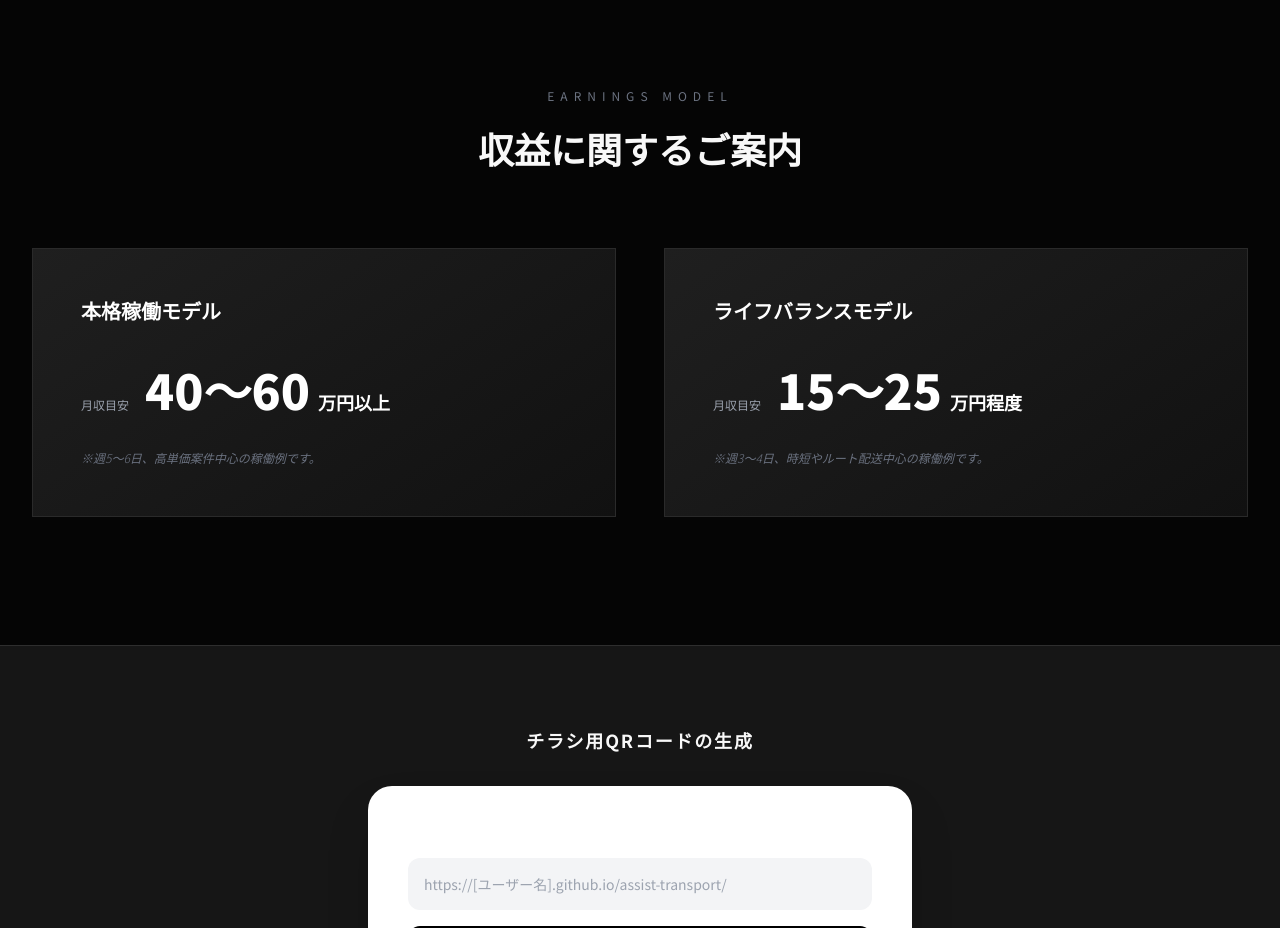
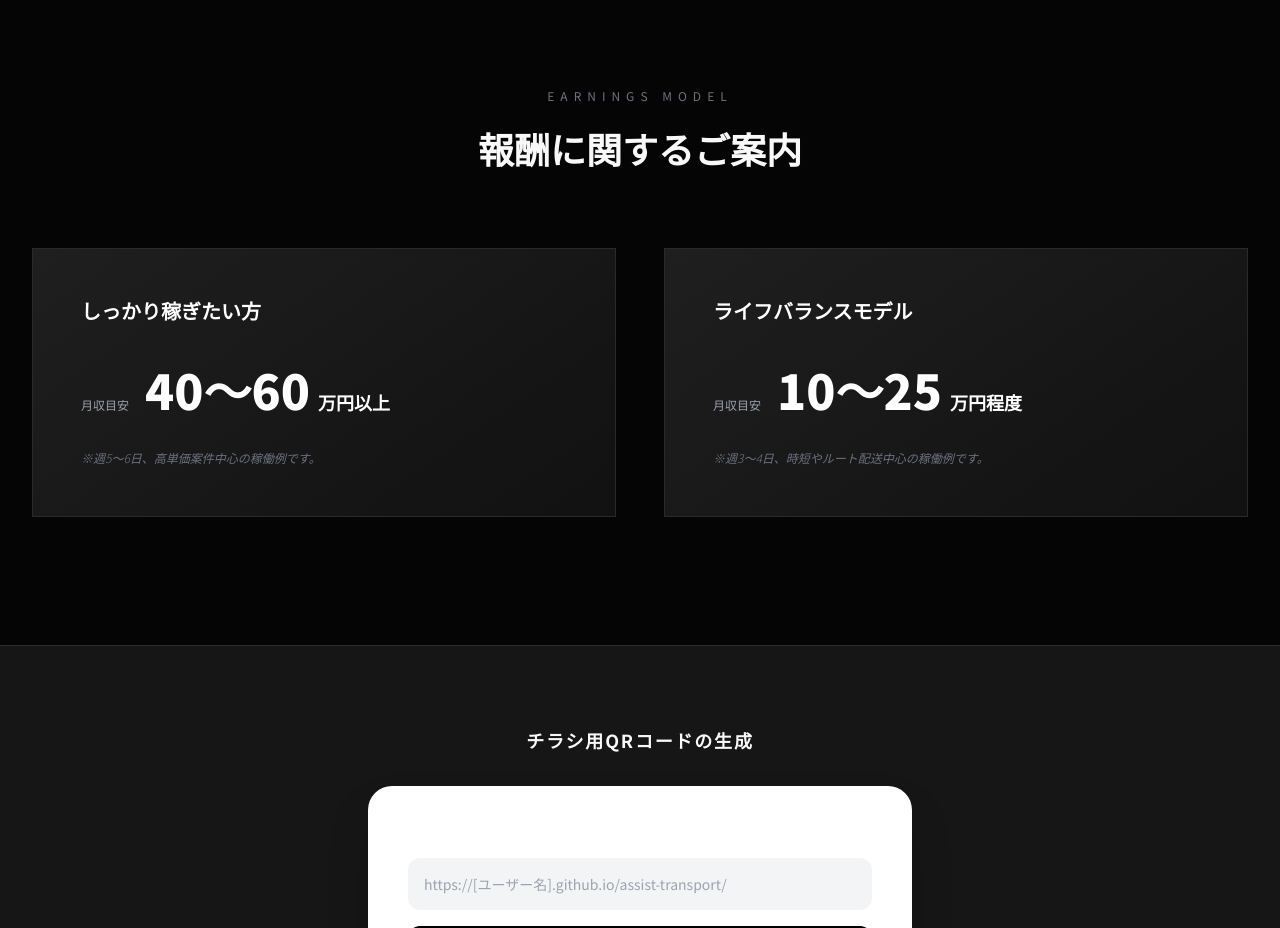
Before and after one commit to assistunsoservice-bit/recruit, a plain HTML site: page index.html in a window 1280 px wide. Shown: the part 840-1768 px from the top of the page. Drawn offline with nearby package versions, Linux system fonts and the light colour scheme; a script that the page names is missing.

Commit message:
Update index.html

```diff
--- a/index.html
+++ b/index.html
@@ -66,11 +66,11 @@
         <div class="max-w-7xl mx-auto px-4 sm:px-6 lg:px-8">
             <div class="text-center mb-20 scroll-reveal">
                 <h2 class="text-xs tracking-[0.5em] text-gray-500 mb-6 uppercase">Earnings Model</h2>
-                <h3 class="text-4xl font-bold">収益に関するご案内</h3>
+                <h3 class="text-4xl font-bold">報酬に関するご案内</h3>
             </div>
             <div class="grid grid-cols-1 md:grid-cols-2 gap-12">
                 <div class="income-card p-12 scroll-reveal">
-                    <h4 class="text-xl font-bold mb-10 text-white">本格稼働モデル</h4>
+                    <h4 class="text-xl font-bold mb-10 text-white">しっかり稼ぎたい方</h4>
                     <div class="flex items-baseline mb-8">
                         <span class="text-xs text-gray-400 mr-4">月収目安</span>
                         <span class="text-5xl font-black mr-2 text-white">40〜60</span>
@@ -82,7 +82,7 @@
                     <h4 class="text-xl font-bold mb-10 text-white">ライフバランスモデル</h4>
                     <div class="flex items-baseline mb-8">
                         <span class="text-xs text-gray-400 mr-4">月収目安</span>
-                        <span class="text-5xl font-black mr-2 text-white">15〜25</span>
+                        <span class="text-5xl font-black mr-2 text-white">10〜25</span>
                         <span class="text-lg font-bold text-white">万円程度</span>
                     </div>
                     <p class="text-xs text-gray-500 leading-relaxed italic font-light">※週3〜4日、時短やルート配送中心の稼働例です。</p>
```
